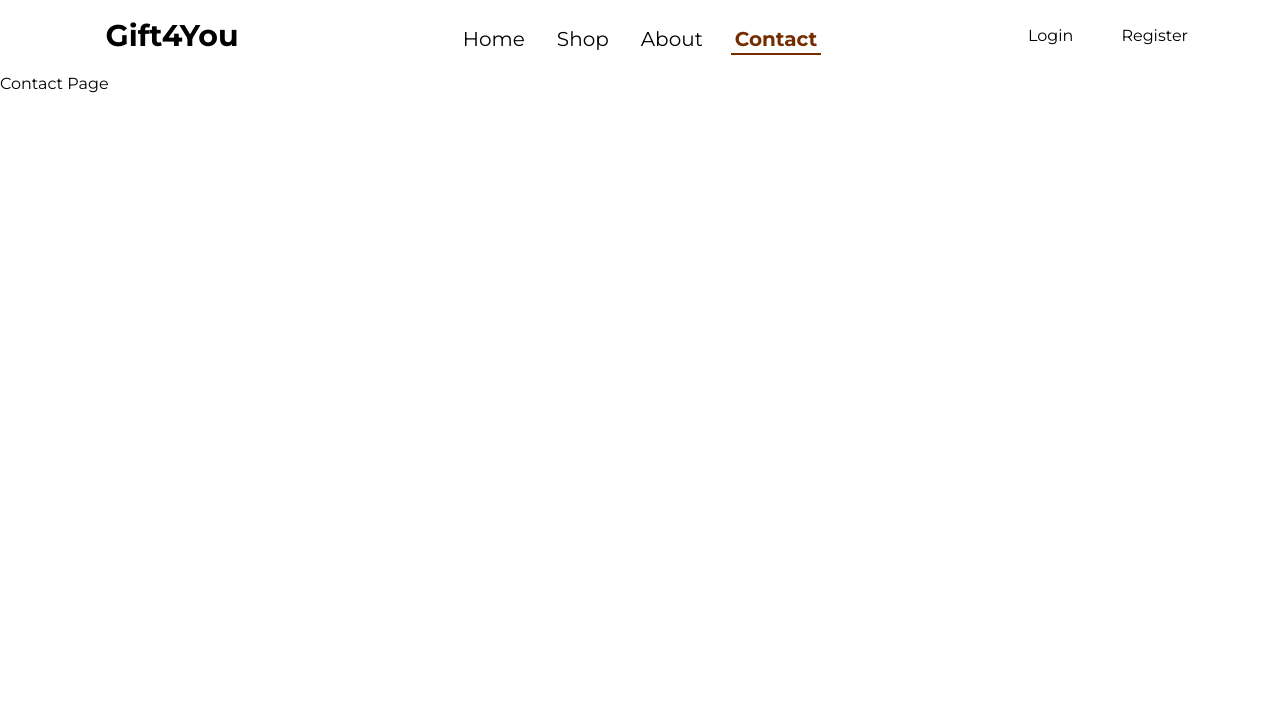
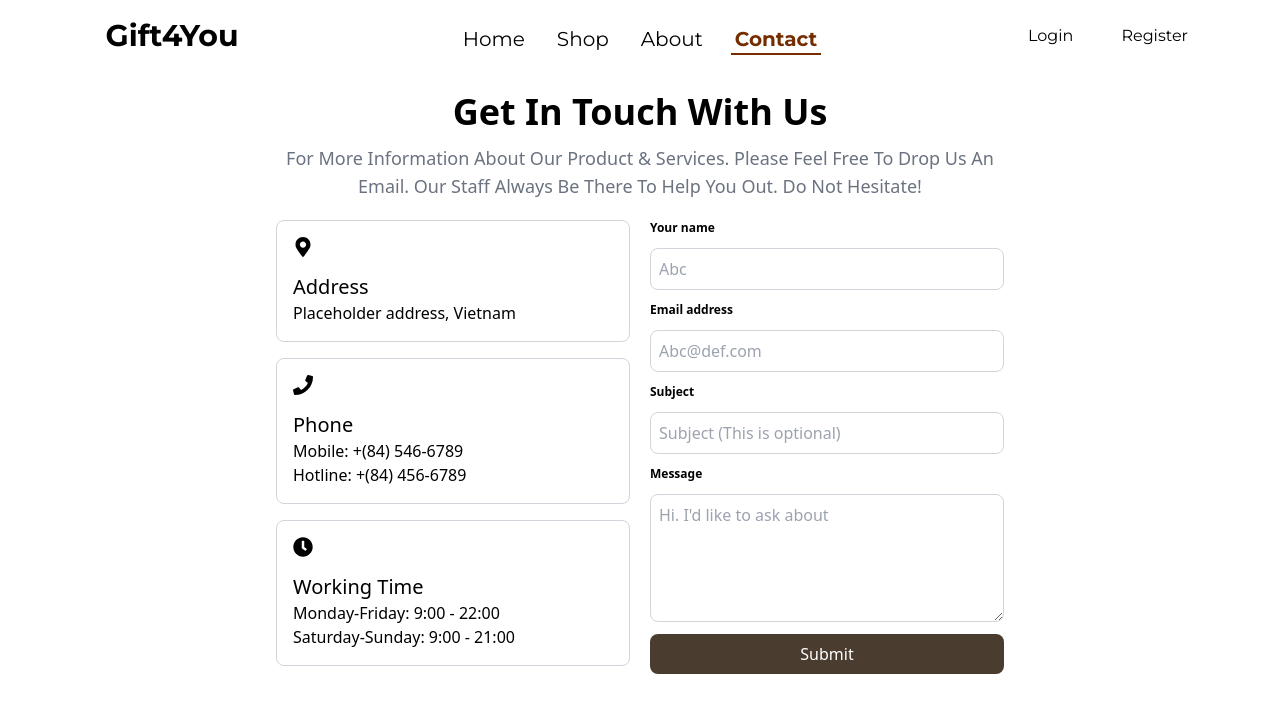
Before and after one commit to ngtnh013/Gift4You-FE, a React (Vite) app: page /contact in a window 1280 px wide. Shown: the top 712 px of the page. Built offline with nearby package versions, Linux system fonts and the light colour scheme.

Commit message:
Contact Page, Home Page

```diff
--- a/src/pages/Contact/index.jsx
+++ b/src/pages/Contact/index.jsx
@@ -1,5 +1,77 @@
+import { FaClock } from "react-icons/fa";
+import { FaPhone } from "react-icons/fa";
+import { FaMapMarkerAlt } from "react-icons/fa";
 function ContactPage() {
-    return ( <div>Contact Page</div> );
+    return ( <div className="max-w-3xl mx-auto p-5 text-center font-sans">
+        <h1 className="font-semibold text-4xl mb-3">Get In Touch With Us</h1>
+        <p className="text-lg text-gray-500 mb-5">
+            For More Information About Our Product & Services. Please Feel Free To Drop Us An Email.
+            Our Staff Always Be There To Help You Out. Do Not Hesitate!
+        </p>
+
+        <div className="flex flex-col md:flex-row md:space-x-5">
+            <div className="flex-1 space-y-4 mb-5 md:mb-0">
+                <div className="p-4 border border-gray-300 rounded-lg text-left">
+                    <FaMapMarkerAlt className="text-xl mb-4 block"/>
+                    <h2 className="text-xl">Address</h2>
+                    <p>Placeholder address, Vietnam</p>
+                </div>
+
+                <div className="p-4 border border-gray-300 rounded-lg text-left">
+                    <FaPhone className="text-xl mb-4 block"/>
+                    <h2 className="text-xl">Phone</h2>
+                    <p>Mobile: +(84) 546-6789</p>
+                    <p>Hotline: +(84) 456-6789</p>
+                </div>
+
+                <div className="p-4 border border-gray-300 rounded-lg text-left">
+                    <FaClock className="text-xl mb-4 block"/>
+                    <h2 className="text-xl">Working Time</h2>
+                    <p>Monday-Friday: 9:00 - 22:00</p>
+                    <p>Saturday-Sunday: 9:00 - 21:00</p>
+                </div>
+            </div>
+
+            <form className="flex-1 space-y-3 flex flex-col">
+                <label className="text-left text-xs font-bold">Your name</label>
+                <input
+                    type="text"
+                    placeholder="Abc"
+                    required
+                    className="p-2 border border-gray-300 rounded-lg focus:outline-none"
+                />
+
+                <label className="text-left text-xs font-bold">Email address</label>
+                <input
+                    type="email"
+                    placeholder="Abc@def.com"
+                    required
+                    className="p-2 border border-gray-300 rounded-lg focus:outline-none"
+                />
+
+                <label className="text-left text-xs font-bold">Subject</label>
+                <input
+                    type="text"
+                    placeholder="Subject (This is optional)"
+                    className="p-2 border border-gray-300 rounded-lg focus:outline-none"
+                />
+
+                <label className="text-left text-xs font-bold">Message</label>
+                <textarea
+                    placeholder="Hi. I'd like to ask about"
+                    required
+                    className="p-2 border border-gray-300 rounded-lg h-32 focus:outline-none"
+                ></textarea>
+
+                <button
+                    type="submit"
+                    className="mt-3 p-2 bg-[#4a3c2e] text-white font-medium rounded-lg hover:bg-[#3a3227]"
+                >
+                    Submit
+                </button>
+            </form>
+        </div>
+    </div> );
 }
 
 export default ContactPage;
--- a/src/pages/Home/index.jsx
+++ b/src/pages/Home/index.jsx
@@ -1,5 +1,70 @@
+import { FaChevronRight } from "react-icons/fa";
 function HomePage() {
-    return ( <div>home page</div> );
+    return ( <div className="font-sans flex flex-col min-h-screen w-full">
+        <section className="w-full bg-orange-100 flex">
+          <div className="w-1/2 bg-orange-100 p-12 flex flex-col justify-center pl-24 items-start">
+            <div>
+              <h1 className="text-7xl font-bold text-amber-800">Create</h1>
+              <p className="text-5xl font-bold text-amber-800 mt-0">Unforgettable</p>
+              <p className="text-5xl font-bold text-amber-800 mt-0">Gift Experience for</p>
+              <p className="text-5xl font-bold text-amber-800 mt-0">Every Occasions</p>
+            </div>
+            <div className="description mt-8">
+              <p className="text-xl text-left">Welcome to Gift4U, where you can</p>
+              <p className="text-xl text-left mt-0">design and personalize the perfect gift</p>
+              <p className="text-xl text-left mt-0">box for any special moments,</p>
+              <p className="text-xl text-left mt-0">guaranteed to bring joy to your loved</p>
+              <p className="text-xl text-left mt-0">ones.</p>
+            </div>
+          </div>
+          <div className="w-1/2 flex justify-center items-center bg-white">
+            <div
+              className="w-full h-full bg-cover bg-center"
+              style={{ backgroundImage: "url('https://confettigifts.in/cdn/shop/files/openwhen1.jpg?v=1717744384')" }}
+            ></div>
+          </div>
+        </section>
+
+        <section className="flex flex-wrap justify-center mt-12">
+          <div className="mx-6 w-6/12 text-center">
+            <h1 className="font-bold text-4xl">Choose from a variety of box templates to create your perfect gift box</h1>
+          </div>
+        </section>
+
+        <section className="flex flex-wrap justify-center mt-12">
+          <div className="mx-6 w-1/4 text-center">
+            <h3 className="text-2xl font-bold">Customize your gifts with a personal touch.</h3>
+            <p className="text-xl mt-6">Customizable templates to make your gift truly unique.</p>
+          </div>
+          <div className="mx-6 w-1/4 text-center">
+            <h3 className="text-2xl font-bold">A variety of decorations to enhance your gift</h3>
+            <p className="text-xl mt-6">Personalize your gift with heartfelt messages or cherished memories.</p>
+          </div>
+          <div className="mx-6 w-1/4 text-center">
+            <h3 className="text-2xl font-bold">Add a message or photo to make your gift extra special</h3>
+            <p className="text-xl mt-6">Explore our selection of extra goodies to make your gift even more special.</p>
+          </div>
+        </section>
+
+        <section className="w-full flex justify-center mt-12 h-96 bg-orange-100">
+          <div className="mr-12 bg-white w-3/5">
+            <img
+              src="https://www.foldaboxusa.com/cdn/shop/products/HotPinkSatinonBlackA5Deep_1200x.jpg?v=1700520516"
+              alt="Gift Box"
+              className="w-full h-full bg-cover bg-center"
+            />
+          </div>
+          <div className="mt-20 w-2/5">
+            <h2 className="text-5xl font-bold text-amber-800">Discover the</h2>
+            <h2 className="text-5xl font-bold text-amber-800">Perfect Gift Box</h2>
+            <p className="text-2xl my-6 w-3/4">Choose from our wide selection of customizable gift boxes for any occasion.</p>
+            <button className="bg-amber-800 text-white py-2 px-4 text-lg rounded hover:bg-gray-700 flex items-center">
+              Create Now
+              <FaChevronRight className="ml-2" />
+            </button>
+          </div>
+        </section>
+    </div> );
 }
 
 export default HomePage;
```
